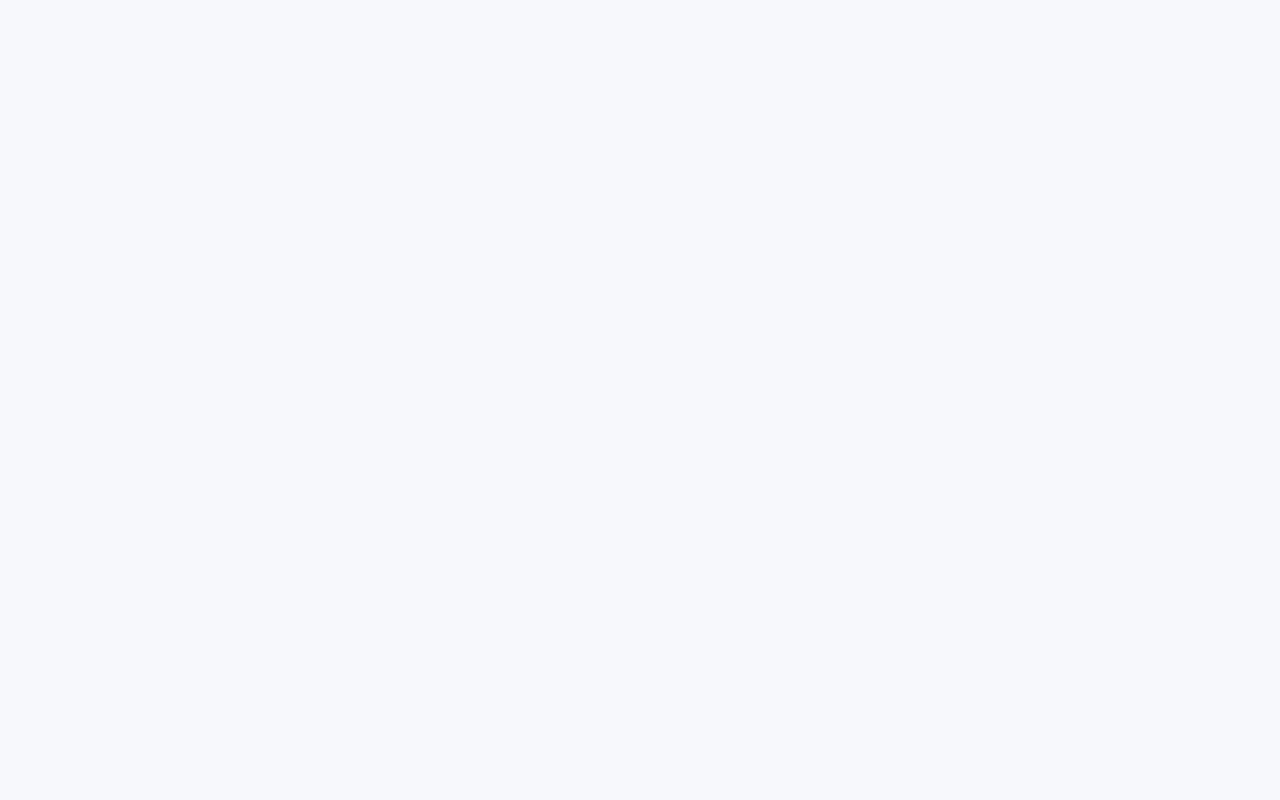
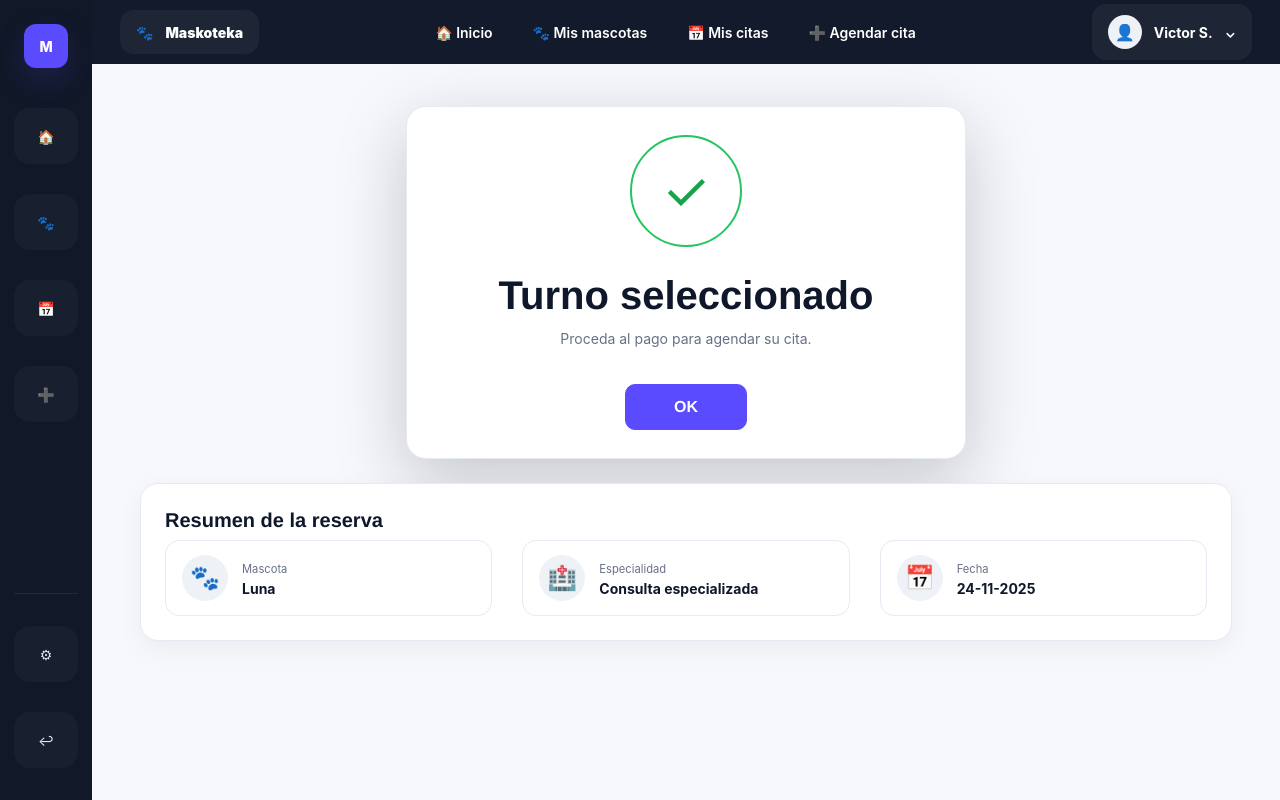
Before and after one commit to U20251O071/Maskoteka, an Angular app in the folder Maskoteka/: page /cita-confirmada in a window 1280 px wide. Before the commit this address led to /. Built offline with nearby package versions, Linux system fonts and the light colour scheme.

Commit message:
feat: add cita-confirmada

```diff
--- a/Maskoteka/src/app/app.routes.ts
+++ b/Maskoteka/src/app/app.routes.ts
@@ -5,6 +5,7 @@ import { PagoTarjeta } from './pages/pago-tarjeta/pago-tarjeta';
 import { PagoExitoso } from './pages/pago-exitoso/pago-exitoso';
 import { Agendar } from './pages/agendar/agendar';
 import { AgendarCalendario } from './pages/agendar-calendario/agendar-calendario';
+import { CitaConfirmada } from './pages/cita-confirmada/cita-confirmada';
 import { ReservarCita } from './pages/reservar-cita/reservar-cita';
 import { AuthenticatedLayout } from './core/authenticated-layout';
 
@@ -21,6 +22,7 @@ export const routes: Routes = [
       { path: 'agendar', component: Agendar },
       { path: 'agendar-calendario', component: AgendarCalendario },
       { path: 'reservar-cita', component: ReservarCita },
+      { path: 'cita-confirmada', component: CitaConfirmada },
     ]
   },
   { path: '**', redirectTo: 'login' },
--- /dev/null
+++ b/Maskoteka/src/app/pages/cita-confirmada/cita-confirmada.html
@@ -0,0 +1,35 @@
+<div class="modal-static text-center">
+  <div class="success-icon">✓</div>
+  <h1 class="fw-bold mt-4">Turno seleccionado</h1>
+  <p class="muted">Proceda al pago para agendar su cita.</p>
+  <a routerLink="/resumen-cita" class="btn btn-primary px-5 mt-3">OK</a>
+</div>
+<div class="card-soft p-4 mt-4">
+  <h5 class="fw-bold">Resumen de la reserva</h5>
+  <div class="row g-3 mt-2">
+    <div class="col-md-4">
+      <div class="summary-item">
+        <span class="avatar">{{ data.reservation.pet?.emoji || '🐾' }}</span>
+        <div>
+          <small class="muted">Mascota</small><br /><b>{{
+            data.reservation.pet?.name || 'Luna'
+          }}</b>
+        </div>
+      </div>
+    </div>
+    <div class="col-md-4">
+      <div class="summary-item">
+        <span class="avatar">🏥</span>
+        <div>
+          <small class="muted">Especialidad</small><br /><b>{{ data.reservation.service }}</b>
+        </div>
+      </div>
+    </div>
+    <div class="col-md-4">
+      <div class="summary-item">
+        <span class="avatar">📅</span>
+        <div><small class="muted">Fecha</small><br /><b>24-11-2025</b></div>
+      </div>
+    </div>
+  </div>
+</div>
```
Also changed, not shown: Maskoteka/src/app/pages/cita-confirmada/cita-confirmada.ts (added, +14 -0 lines), Maskoteka/src/app/pages/cita-confirmada/cita-confirmada.css (added).
